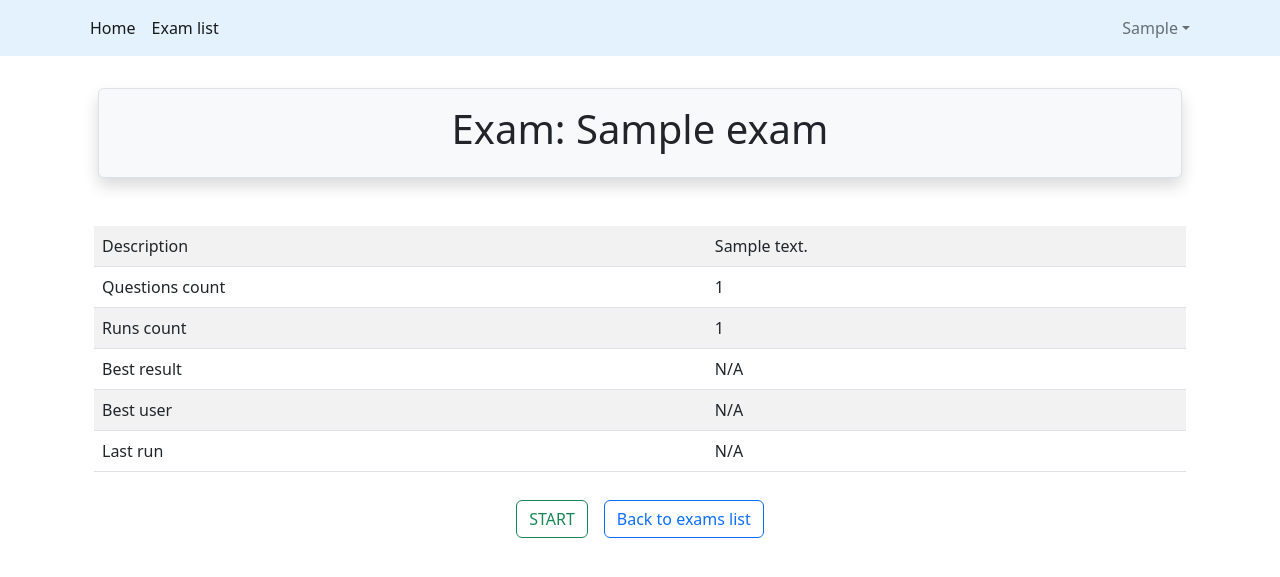
After one commit to HansLanda96/django_quiz, a Django app: page /quiz/00000000-0000-0000-0000-000000000001/ in a window 1280 px wide. The commit adds this page. Shown: the top 577 px of the page. Run offline with Django 4.2, Linux system fonts and the light colour scheme; a user stored in the database is signed in; tables that the repository leaves empty hold one stand-in row (values such as "Sample post"); some libraries are stand-ins or nearby versions.

Commit message:
Commits Lesson 27

```diff
--- a/src/app/settings.py
+++ b/src/app/settings.py
@@ -42,6 +42,7 @@ INSTALLED_APPS = [
     'crispy_bootstrap5',
 
     'accounts.apps.AccountsConfig',
+    'quiz.apps.QuizConfig',
 ]
 
 if DEBUG:
--- a/src/app/urls.py
+++ b/src/app/urls.py
@@ -60,6 +60,9 @@ urlpatterns = [
         name='password_reset_complete'
     ),
 
+    # quiz urls
+    path('quiz/', include('quiz.urls')),
+
 ]
 
 if settings.DEBUG:
--- /dev/null
+++ b/src/quiz/apps.py
@@ -0,0 +1,6 @@
+from django.apps import AppConfig
+
+
+class QuizConfig(AppConfig):
+    default_auto_field = 'django.db.models.BigAutoField'
+    name = 'quiz'
--- /dev/null
+++ b/src/quiz/models.py
@@ -0,0 +1,93 @@
+from uuid import uuid4
+
+from django.contrib.auth import get_user_model
+from django.db import models
+
+
+class BaseModel(models.Model):
+    create_timestamp = models.DateTimeField(auto_now_add=True)
+    update_timestamp = models.DateTimeField(auto_now=True)
+
+    class Meta:
+        abstract = True
+
+
+class Exam(BaseModel):
+    QUESTION_MIN_LIMIT = 3
+    QUESTION_MAX_LIMIT = 100
+
+    class LEVEL(models.IntegerChoices):
+        BASIC = 0, 'Basic',
+        MIDDLE = 1, 'Middle',
+        ADVANCED = 2, 'Advanced',
+    uuid = models.UUIDField(default=uuid4, db_index=True, unique=True)
+    title = models.CharField(max_length=100)
+    description = models.TextField(null=True, blank=True)
+    level = models.PositiveSmallIntegerField(choices=LEVEL.choices, default=LEVEL.BASIC)
+
+    def __str__(self):
+        return self.title
+
+    class Meta:
+        db_table = 'exam'
+        verbose_name = 'Exam'
+        verbose_name_plural = 'Exams'
+
+
+class Question(BaseModel):
+    exam = models.ForeignKey(Exam, on_delete=models.CASCADE, related_name='questions')
+    order_num = models.PositiveSmallIntegerField()
+    text = models.CharField(max_length=1024)
+    image = models.ImageField(upload_to='questions/', null=True, blank=True)
+
+    def __str__(self):
+        return self.text
+
+    class Meta:
+        db_table = 'question'
+        verbose_name = 'Question'
+        verbose_name_plural = 'Questions'
+
+
+class Choice(BaseModel):
+    question = models.ForeignKey(Question, on_delete=models.CASCADE, related_name='choices')
+    text = models.CharField(max_length=1024)
+    is_correct = models.BooleanField(default=False)
+
+    def __str__(self):
+        return self.text
+
+    class Meta:
+        db_table = 'choice'
+        verbose_name = 'Choice'
+        verbose_name_plural = 'Choices'
+
+
+class Result(BaseModel):
+    class STATE(models.IntegerChoices):
+        NEW = 0, 'New',
+        FINISHED = 1, 'Finished',
+    user = models.ForeignKey(get_user_model(), on_delete=models.CASCADE, related_name='results')
+    exam = models.ForeignKey(Exam, on_delete=models.CASCADE, related_name='results')
+    state = models.PositiveSmallIntegerField(choices=STATE.choices, default=STATE.NEW)
+    uuid = models.UUIDField(default=uuid4, db_index=True, unique=True)
+    current_order_number = models.PositiveSmallIntegerField(default=0)
+    num_correct_answers = models.PositiveSmallIntegerField(default=0)
+    num_incorrect_answers = models.PositiveSmallIntegerField(default=0)
+
+    class Meta:
+        db_table = 'result'
+        verbose_name = 'Result'
+        verbose_name_plural = 'Results'
+
+    def update_result(self, order_number, question, select_choices):
+        correct_choice = [choice.is_correct for choice in question.choices.all()]
+        correct_answer = True
+        for zip_group in zip(select_choices, correct_choice):
+            correct_answer = correct_answer and (zip_group[0] == zip_group[1])
+        self.num_correct_answers += int(correct_answer)
+        self.num_incorrect_answers += 1 - int(correct_answer)
+        self.current_order_number = order_number
+        if order_number == question.exam.questions.count():
+            self.state = self.STATE.FINISHED
+        self.save()
--- /dev/null
+++ b/src/quiz/templates/exam/details.html
@@ -0,0 +1,84 @@
+{% extends 'base.html' %}
+
+{% block title %}
+    Details of exam
+{% endblock title %}
+
+{% block header %}
+    Exam: {{ exam.title }}
+{% endblock header %}
+
+{% block content %}
+    <div class="container">
+        <div class="row">
+            <div class="col-sm">
+                <table class="table table-striped">
+                    <tbody>
+                        <tr>
+                            <td>Description</td>
+                            <td>{{ exam.description }}</td>
+                        </tr>
+                        <tr>
+                            <td>Questions count</td>
+                            <td>{{ exam.questions.count }}</td>
+                        </tr>
+                        <tr>
+                            <td>Runs count</td>
+                            <td>{{ exam.results.count }}</td>
+                        </tr>
+                        <tr>
+                            <td>Best result</td>
+                            <td>N/A</td>
+                        </tr>
+                        <tr>
+                            <td>Best user</td>
+                            <td>N/A</td>
+                        </tr>
+                        <tr>
+                            <td>Last run</td>
+                            <td>N/A</td>
+                        </tr>
+                    </tbody>
+                </table>
+            </div>
+        </div>
+        <div class="row">
+            <form method="post"
+                  class="d-flex justify-content-center mt-1 mb-2"
+                  action="{% url 'quiz:result_create' exam.uuid %}">
+                {% csrf_token %}
+                <input class="btn btn-outline-success m-2" type="submit" value="START">
+                <a class="btn btn-outline-primary m-2" href="{% url 'quiz:list' %}">Back to exams list</a>
+            </form>
+        </div>
+        {% comment %} {% if result_list %}
+            <table class="table table-striped table-hover">
+                <tr>
+                    <th></th>
+                    <th>Start date</th>
+                    <th>Points</th>
+                    <th>Status</th>
+                    <th>Action</th>
+                </tr>
+                {% for result in result_list %}
+                    <tr>
+                        <td>{{ forloop.counter }}</td>
+                        <td>{{ result.create_timestamp }}</td>
+                        <td>HA</td>
+                        <td>{{ result.get_state_display }}</td>
+                        <td>
+                            {% if result.state == result.STATE.NEW %}
+                                <a class="btn btn-outline-warning"
+                                   href="{% url 'quiz:result_update' exam.uuid result.uuid %}">Continue</a>
+                                <a class="btn btn-outline-danger" href="#">Remove</a>
+                            {% else %}
+                                <a class="btn btn-outline-success"
+                                   href="{% url 'quiz:result_details' exam.uuid result.uuid %}">View</a>
+                            {% endif %}
+                        </td>
+                    </tr>
+                {% endfor %}
+            </table>
+        {% endif %} {% endcomment %}
+    </div>
+{% endblock content %}
--- /dev/null
+++ b/src/quiz/urls.py
@@ -0,0 +1,21 @@
+from django.urls import path
+
+from .views import ExamDetailView
+from .views import ExamListView
+from .views import ExamResultCreateView
+# from .views import ExamResultDetailView
+from .views import ExamResultQuestionView
+# from .views import ExamResultUpdateView
+
+app_name = 'quiz'
+
+urlpatterns = [
+    path('', ExamListView.as_view(), name='list'),
+    path('<uuid:uuid>/', ExamDetailView.as_view(), name='details'),
+    path('<uuid:uuid>/result/create/', ExamResultCreateView.as_view(), name='result_create'),
+    # path('<uuid:uuid>/result/<uuid:res_uuid>/details/', ExamResultDetailView.as_view(), name='result_details'),
+    path('<uuid:uuid>/result/<uuid:res_uuid>/question/<int:order_num>/', ExamResultQuestionView.as_view(),
+         name='question'),
+    # path('<uuid:uuid>/result/<uuid:res_uuid>/update/', ExamResultUpdateView.as_view(), name='result_update'),
+    # path('', '', name=''),
+]
--- /dev/null
+++ b/src/quiz/views.py
@@ -0,0 +1,111 @@
+from django.contrib.auth.mixins import LoginRequiredMixin
+from django.http import HttpResponseRedirect
+from django.shortcuts import render
+from django.urls import reverse
+from django.views.generic import CreateView, DetailView, ListView, UpdateView
+
+from .forms import ChoicesFormSet
+from .models import Exam, Question, Result
+
+
+class ExamListView(LoginRequiredMixin, ListView):
+    model = Exam
+    template_name = 'exam/list.html'
+    context_object_name = 'exams'       # object_list
+
+
+class ExamDetailView(LoginRequiredMixin, DetailView):
+    model = Exam
+    template_name = 'exam/details.html'
+    context_object_name = 'exam'
+    pk_url_kwarg = 'uuid'
+
+    def get_object(self, queryset=None):
+        uuid = self.kwargs.get('uuid')
+        return self.model.objects.get(uuid=uuid)
+
+    # def get_context_data(self, **kwargs):
+    #     context = super().get_context_data(**kwargs)
+    #     context['result_list'] = Result.objects.filter(
+    #         exam=self.get_object(),
+    #         user=self.request.user
+    #     ).order_by('state', '-create_timestamp')
+    #
+    #     return context
+
+
+class ExamResultCreateView(LoginRequiredMixin, CreateView):
+    def post(self, request, *args, **kwargs):
+        uuid = kwargs.get('uuid')
+        result = Result.objects.create(
+            user=request.user,
+            exam=Exam.objects.get(uuid=uuid),
+            state=Result.STATE.NEW
+        )
+
+        result.save()
+
+        return HttpResponseRedirect(
+            reverse(
+                'quiz:question',
+                kwargs={
+                    'uuid': uuid,
+                    'res_uuid': result.uuid,
+                    'order_num': 1
+                }
+            )
+        )
+
+
+class ExamResultQuestionView(LoginRequiredMixin, UpdateView):
+    def get_params(self, **kwargs):
+        uuid = kwargs.get('uuid')
+        res_uuid = kwargs.get('res_uuid')
+        order_num = kwargs.get('order_num')
+
+        return uuid, res_uuid, order_num
+
+    def get_question(self, uuid, order_num):
+        return Question.objects.get(
+            exam__uuid=uuid,
+            order_num=order_num,
+        )
+
+    def get(self, request, *args, **kwargs):
+        uuid, res_uuid, order_num = self.get_params(**kwargs)
+        question = self.get_question(uuid, order_num)
+
+        choices = ChoicesFormSet(queryset=question.choices.all())
+
+        return render(request, 'exam/question.html', context={'question': question, 'choices': choices})
+
+    def post(self, request, *args, **kwargs):
+        uuid, res_uuid, order_num = self.get_params(**kwargs)
+        question = self.get_question(uuid, order_num)
+
+        choices = ChoicesFormSet(data=request.POST)
+        selected_choices = ['is_selected' in form.changed_data for form in choices.forms]
+
+        result = Result.objects.get(uuid=res_uuid)
+        result.update_result(order_num, question, selected_choices)
+
+        if result.state == Result.STATE.FINISHED:
+            return HttpResponseRedirect(
+                reverse(
+                    'quiz:result_details',
+                    kwargs={
+                        'uuid': uuid,
+                        'res_uuid': result.uuid
+                    }
+                )
+            )
+        return HttpResponseRedirect(
+            reverse(
+                'quiz:question',
+                kwargs={
+                    'uuid': uuid,
+                    'res_uuid': res_uuid,
+                    'order_num': order_num + 1
+                }
+            )
+        )
--- a/src/templates/includes/header.html
+++ b/src/templates/includes/header.html
@@ -21,7 +21,7 @@
                     <a class="nav-link active" aria-current="page" href="{% url 'index' %}">Home</a>
                 </li>
                 <li class="nav-item">
-                    <a class="nav-link active" aria-current="page" href="#">Exam list</a>
+                    <a class="nav-link active" aria-current="page" href="{% url 'quiz:list' %}">Exam list</a>
                 </li>
             </ul>
             {% if request.path %}{% endif %}
```
Also changed, not shown: src/quiz/admin.py (added, +55 -0 lines), src/quiz/forms.py (added, +40 -0 lines), src/quiz/templates/exam/list.html (added, +38 -0 lines), src/quiz/templates/exam/question.html (added, +25 -0 lines), src/quiz/templates/result/details.html (added, +43 -0 lines), README.MD, src/quiz/__init__.py (added).
